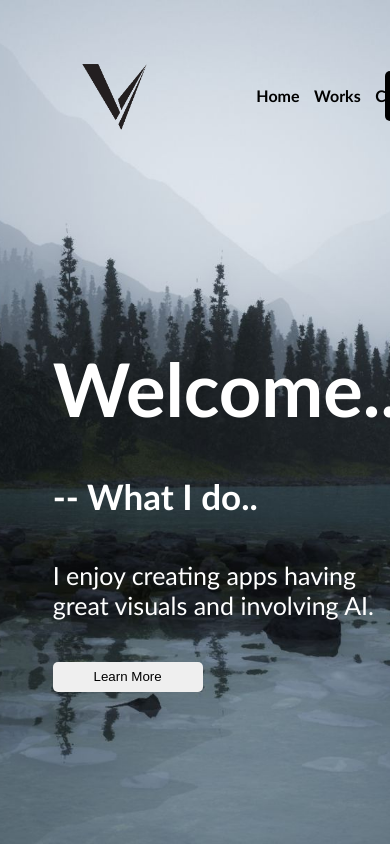
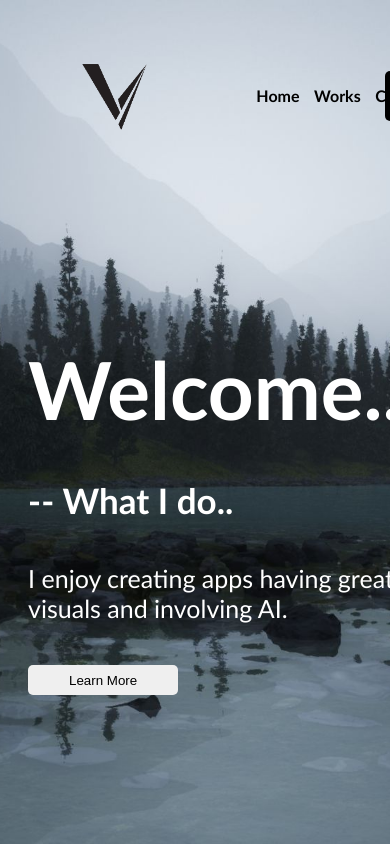
Before and after one commit to vikash18o19/3D-portfolio, a React (Create React App) app: page / in a window 390 px wide. Built offline with nearby package versions, Linux system fonts and the light colour scheme.

Commit message:
responsive style of Hero.js

```diff
--- a/src/components/Hero.js
+++ b/src/components/Hero.js
@@ -19,11 +19,10 @@ const Container = styled.div`
   padding-right: 5vw;
   /* scroll-snap-align: center; */
   display: flex;
-  justify-content: space-between;
+  justify-content: center;
 `
 const Left = styled.div`
-    padding: 5vh 6vw;
-    flex: 2;
+    padding: 5vh 10vw;
     display: flex;
     font-family: 'Gill Sans', 'Gill Sans MT', Calibri, 'Trebuchet MS', sans-serif;
     flex-direction: column;
@@ -33,7 +32,7 @@ const Left = styled.div`
 
 `
 const Title = styled.h1`
-    font-size: 74px;
+    font-size: 5rem;
     color: white;
 `
 
@@ -67,7 +66,10 @@ const Right = styled.div`
     display: flex;
     align-items: center;
     justify-content: center;
-    flex: 3;
+    margin-right: 0;
+    @media only screen and (max-width: 768px) {
+    display: none;
+  }
 `
 const Img = styled.img`
     height: 50svh;
```
